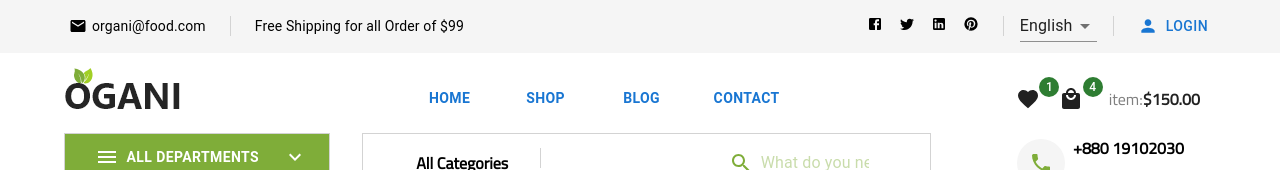
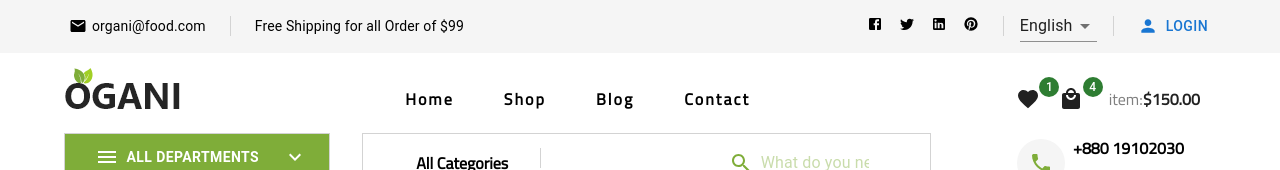
Before and after one commit to RHsanto/organic-food, a React (Create React App) app: page / in a window 1280 px wide. Shown: the top 170 px of the page. Built offline with nearby package versions, Linux system fonts and the light colour scheme.

Commit message:
add menu

```diff
--- a/src/App.css
+++ b/src/App.css
@@ -40,3 +40,6 @@
 body{
   font-family: 'Cairo', sans-serif;
 }
+a{
+  text-decoration: none;
+}
--- a/src/components/Shared/Navigation/Navigation.js
+++ b/src/components/Shared/Navigation/Navigation.js
@@ -13,6 +13,7 @@ import Button from "@mui/material/Button";
 import MenuItem from "@mui/material/MenuItem";
 import logo from "../../../images/logo.webp";
 import { Badge, Stack } from "@mui/material";
+import { NavLink } from "react-router-dom";
 
 const Navigation = () => {
   const [anchorElNav, setAnchorElNav] = React.useState(null);
@@ -73,10 +74,10 @@ const Navigation = () => {
                 }}
               >
                 <MenuItem onClick={handleCloseNavMenu}>
-                  <Button>Home</Button>
-                  <Button>Shop</Button>
-                  <Button>Blog</Button>
-                  <Button>Contact</Button>
+                  <Button><NavLink to='/home'>Home</NavLink></Button>
+                  <Button><NavLink to='/shop'>Shop</NavLink></Button>
+                  <Button><NavLink to='/blog'>Blog</NavLink></Button>
+                  <Button><NavLink to='/contact'>Contact</NavLink></Button>
                 </MenuItem>
               </Menu>
             </Box>
@@ -98,26 +99,44 @@ const Navigation = () => {
                 justifyContent: "center",
               }}
             >
-              <Button
-                sx={{ mx: 2, fontWeight: "bold", background: "text.primary" }}
-              >
-                Home
-              </Button>
-              <Button
-                sx={{ mx: 2, fontWeight: "bold", background: "text.primary" }}
-              >
-                Shop
-              </Button>
-              <Button
-                sx={{ mx: 2, fontWeight: "bold", background: "text.primary" }}
-              >
-                Blog
-              </Button>
-              <Button
-                sx={{ mx: 2, fontWeight: "bold", background: "text.primary" }}
-              >
+
+                <NavLink
+                 style={(isActive) => ({
+                  marginRight: '50px', fontWeight: "bold",
+                  letterSpacing:'2px',
+                  color: isActive ? "green" : "black",
+                })}
+                 to='/home'>Home</NavLink>
+
+              <NavLink
+               style={(isActive) => ({
+                marginRight: '50px', fontWeight: "bold",
+                letterSpacing:'2px',
+                color: isActive ? "green" : "black",
+              })}
+               to='/shop'>  Shop</NavLink>
+
+
+               <NavLink
+               style={(isActive) => ({
+                marginRight: '50px', fontWeight: "bold",
+                letterSpacing:'2px',
+                color: isActive ? "green" : "black",
+              })}
+                to='/blog'>
+               Blog
+               </NavLink>
+
+                <NavLink
+                 style={(isActive) => ({
+                  marginRight: '50px', fontWeight: "bold",
+                  letterSpacing:'2px',
+                  color: isActive ? "green" : "black",
+                })}
+                 to='/contact'>
                 Contact
-              </Button>
+                </NavLink>
+
             </Box>
 
             {/* cart favourite and total information area here  */}
```
